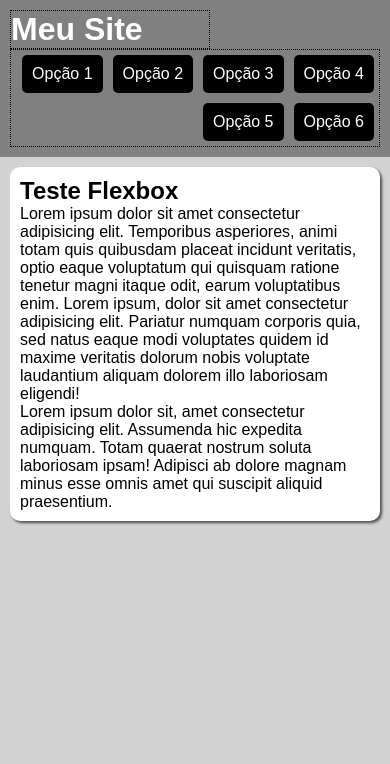
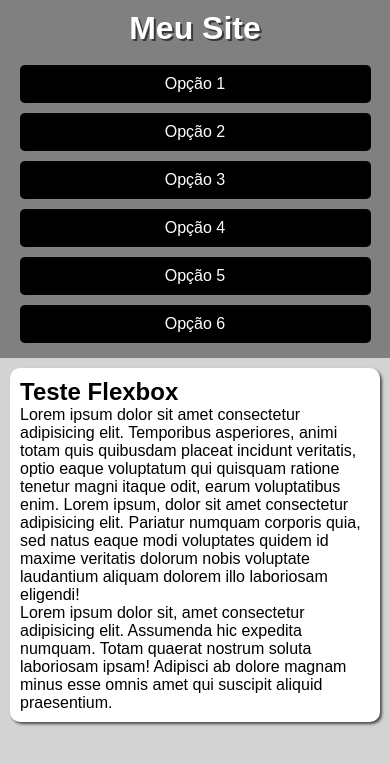
Before and after one commit to anneestevam/html-css, a plain HTML site: page exercicios/ex027/flex013-menu_flexbox/index.html in a window 390 px wide. Drawn offline with Linux system fonts and the light colour scheme.

Commit message:
Menu flexbox com media query

```diff
--- a/exercicios/ex027/flex013-menu_flexbox/index.html
+++ b/exercicios/ex027/flex013-menu_flexbox/index.html
@@ -5,6 +5,7 @@
     <meta name="viewport" content="width=device-width, initial-scale=1.0">
     <title>Menu Flexbox</title>
     <link rel="stylesheet" href="style.css">
+    <link rel="stylesheet" href="mobile.css" media="screen and (max-width: 570px)">
 </head>
 <body>
     <header>
--- /dev/null
+++ b/exercicios/ex027/flex013-menu_flexbox/mobile.css
@@ -0,0 +1,13 @@
+@charset "UTF-8";
+
+header, header > nav {
+    flex-flow: column nowrap;
+}
+
+header > h1 {
+    flex-basis: 50px;
+}
+
+header > nav > a {
+    width: 90vw;
+}
--- a/exercicios/ex027/flex013-menu_flexbox/style.css
+++ b/exercicios/ex027/flex013-menu_flexbox/style.css
@@ -26,12 +26,13 @@ header {
 }
 
 header > h1 {
-    border: 1px dotted #000;
+    /* border: 1px dotted #000; */
     flex: 0 0 200px;
+    text-shadow: 2px 2px 0px #0000008e;
 }
 
 header > nav {
-    border: 1px dotted #000;
+    /* border: 1px dotted #000; */
 
     display: flex;
     flex-flow: row wrap;
```
